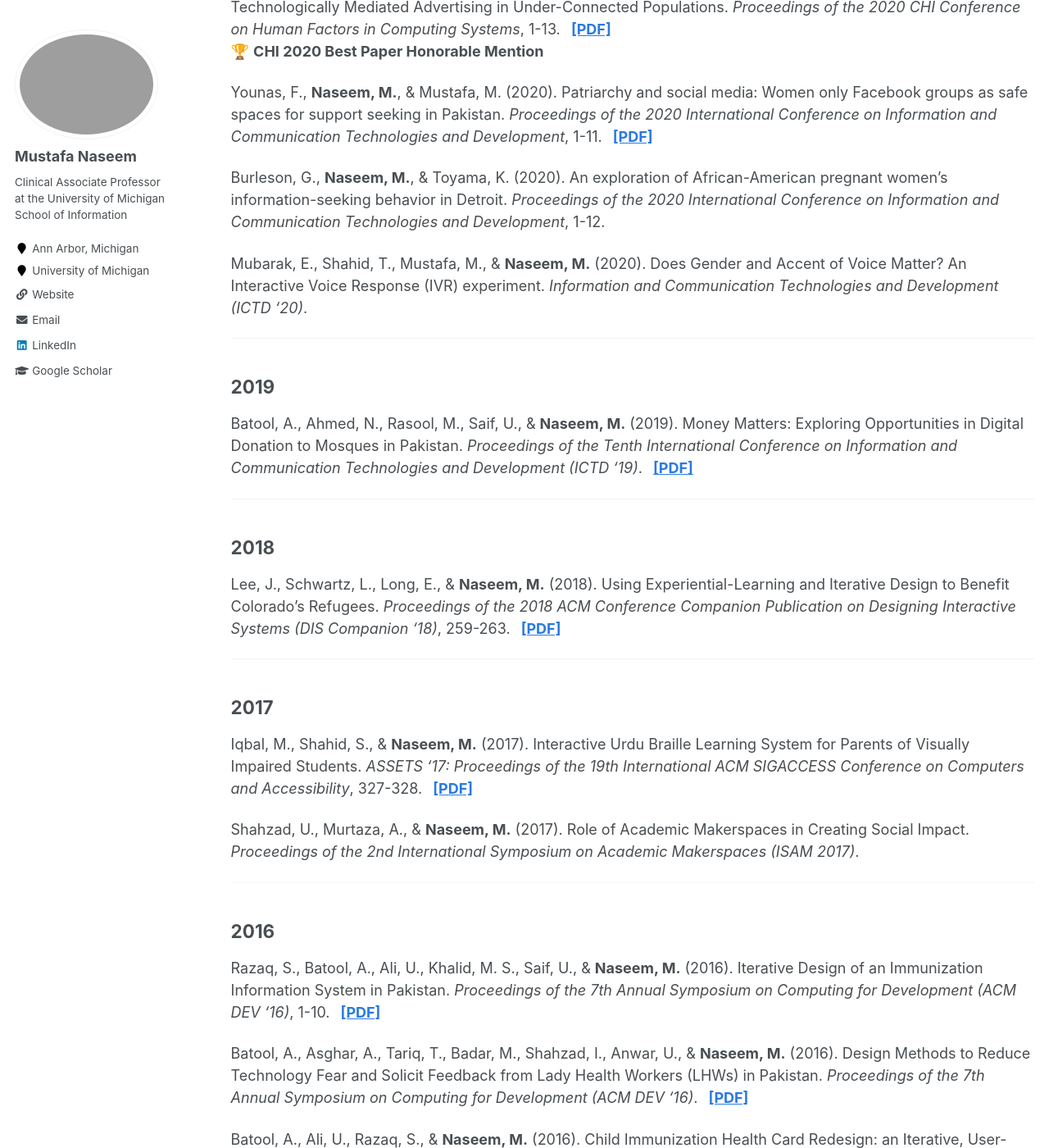
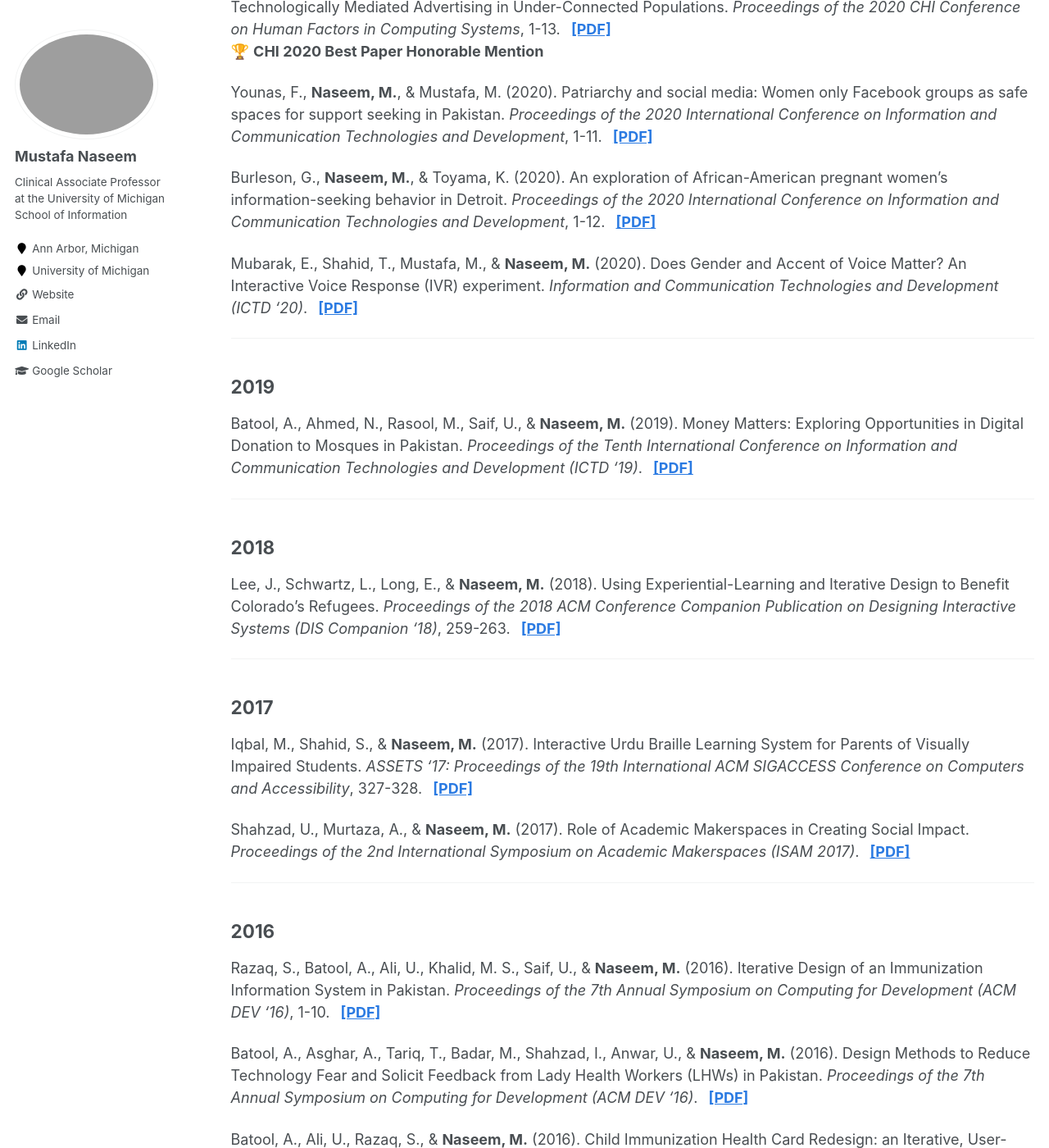
Before and after one commit to mustafanaseem/mustafanaseem.github.io, a Jekyll site: the page built from _pages/publications.md, in a window 1280 px wide and 1400 px high, scrolled down 2013 px. Shown: the whole window at 82% size. Built offline with Jekyll 4.4.1, drawn with Linux system fonts in a browser that asks for light colours.

Commit message:
Add PDF links for remaining 3 publications

```diff
--- a/_pages/publications.md
+++ b/_pages/publications.md
@@ -71,9 +71,9 @@ Batool, A., Toyama, K., Veinot, T., Fatima, B., & **Naseem, M.** (2021). Detecti
 
 Younas, F., **Naseem, M.**, & Mustafa, M. (2020). Patriarchy and social media: Women only Facebook groups as safe spaces for support seeking in Pakistan. *Proceedings of the 2020 International Conference on Information and Communication Technologies and Development*, 1-11. <a href="/files/ictd2020_patriarchy-4.pdf" class="pdf-link">[PDF]</a>
 
-Burleson, G., **Naseem, M.**, & Toyama, K. (2020). An exploration of African-American pregnant women's information-seeking behavior in Detroit. *Proceedings of the 2020 International Conference on Information and Communication Technologies and Development*, 1-12.
+Burleson, G., **Naseem, M.**, & Toyama, K. (2020). An exploration of African-American pregnant women's information-seeking behavior in Detroit. *Proceedings of the 2020 International Conference on Information and Communication Technologies and Development*, 1-12. <a href="/files/2020_african american pregnant women info seeking behavior.pdf" class="pdf-link">[PDF]</a>
 
-Mubarak, E., Shahid, T., Mustafa, M., & **Naseem, M.** (2020). Does Gender and Accent of Voice Matter? An Interactive Voice Response (IVR) experiment. *Information and Communication Technologies and Development (ICTD '20)*.
+Mubarak, E., Shahid, T., Mustafa, M., & **Naseem, M.** (2020). Does Gender and Accent of Voice Matter? An Interactive Voice Response (IVR) experiment. *Information and Communication Technologies and Development (ICTD '20)*. <a href="/files/2020_Gender Accent IVR.pdf" class="pdf-link">[PDF]</a>
 
 ---
 
@@ -93,7 +93,7 @@ Lee, J., Schwartz, L., Long, E., & **Naseem, M.** (2018). Using Experiential-Lea
 
 Iqbal, M., Shahid, S., & **Naseem, M.** (2017). Interactive Urdu Braille Learning System for Parents of Visually Impaired Students. *ASSETS '17: Proceedings of the 19th International ACM SIGACCESS Conference on Computers and Accessibility*, 327-328. <a href="/files/2017_interactive braille.pdf" class="pdf-link">[PDF]</a>
 
-Shahzad, U., Murtaza, A., & **Naseem, M.** (2017). Role of Academic Makerspaces in Creating Social Impact. *Proceedings of the 2nd International Symposium on Academic Makerspaces (ISAM 2017)*.
+Shahzad, U., Murtaza, A., & **Naseem, M.** (2017). Role of Academic Makerspaces in Creating Social Impact. *Proceedings of the 2nd International Symposium on Academic Makerspaces (ISAM 2017)*. <a href="/files/2017 - Role of Academic Makerspaces in Creating Social Impact Paper-2.pdf" class="pdf-link">[PDF]</a>
 
 ---
 
```
